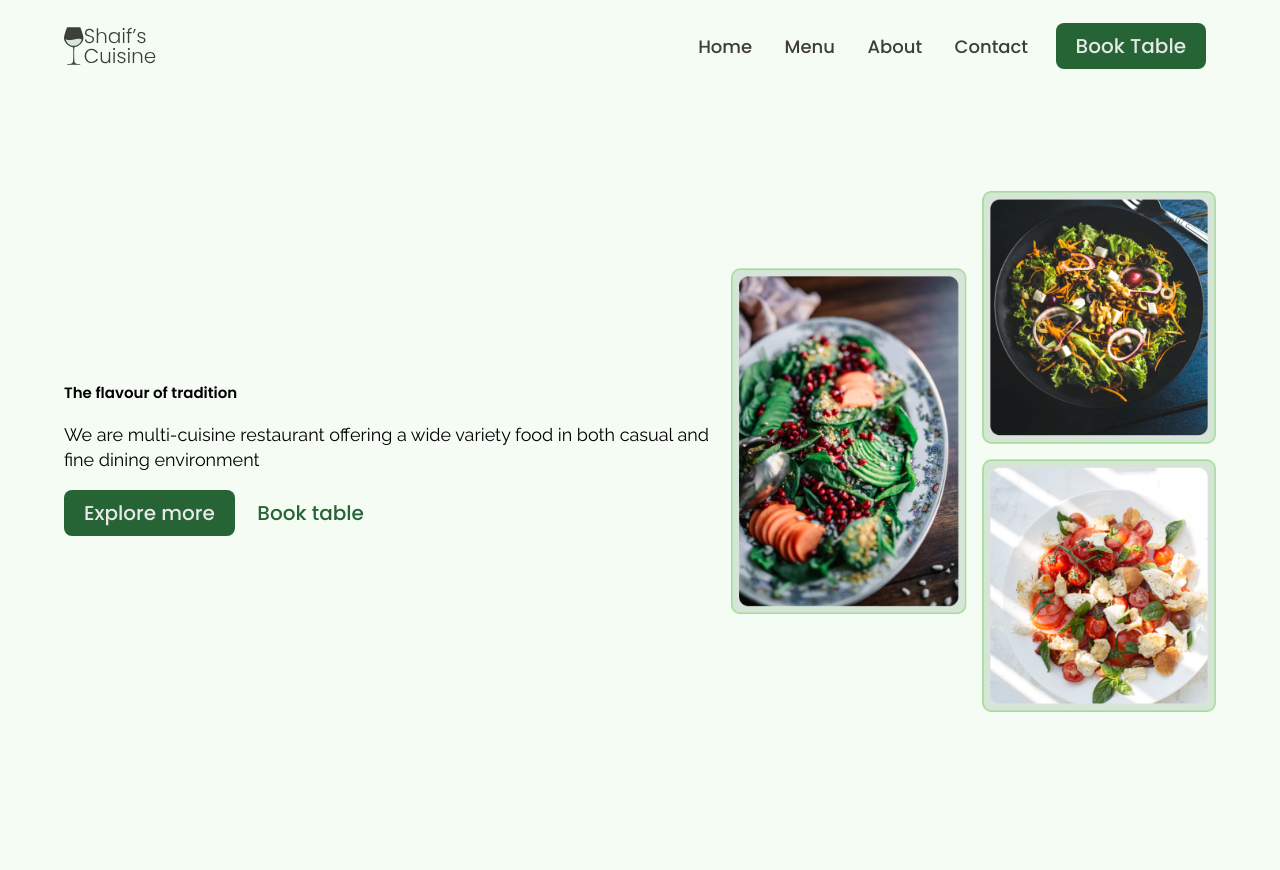
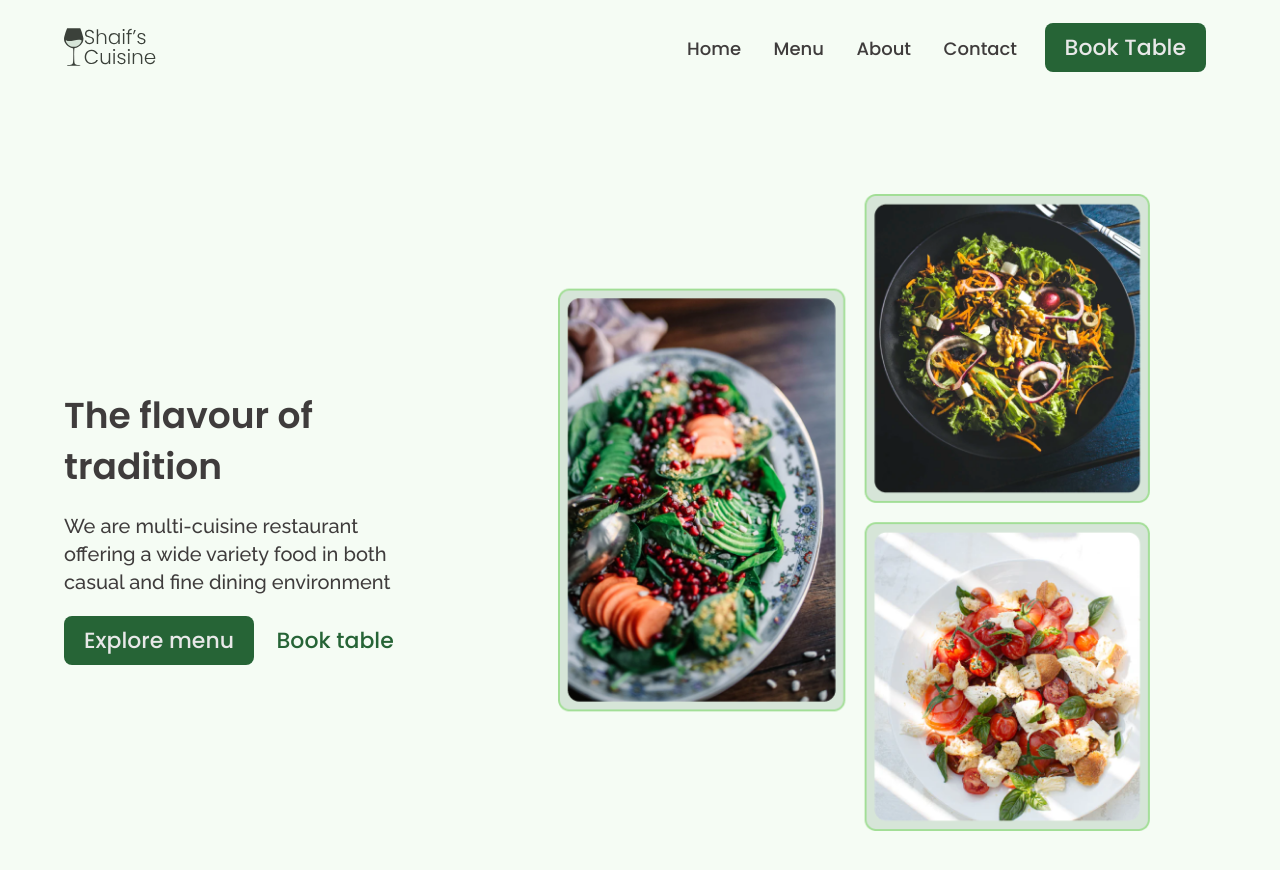
Before and after one commit to wolecodes/Shaif-sCuisineClone, a website built with Vite: page index.html in a window 1280 px wide. Before the commit the page ends 814 px from the top, so only its background shows below. Built offline with nearby package versions, Linux system fonts and the light colour scheme.

Commit message:
hero section code refactoring

```diff
--- a/css/component.css
+++ b/css/component.css
@@ -27,7 +27,7 @@
 }
 .btn{
     font-family: Poppins;
-    font-size: 20px;
+    font-size: 22px;
     font-weight: 500;
     border-radius: 8px;
     padding: 8px 20px;
--- a/css/globalStyles.css
+++ b/css/globalStyles.css
@@ -2,6 +2,7 @@
 html{
     font-size: 10px;
     overflow-x: hidden;
+    box-sizing: border-box;
 }
 :root{
     --green1: #266436;
@@ -19,10 +20,11 @@ body{
     margin: 0;
 }
 p{
-    font-family: 'Raleway', sans-serif;
+    font-family: Raleway;
     font-weight: 400;
     line-height: 1.4em;
     font-size: 1.8rem;
+    margin: 0;
 }
 h1,h2,h3,h4{
     font-family: 'Poppins', sans-serif;
@@ -49,3 +51,17 @@ img{
     height: 100%;
     object-fit: contain;
 }
+.font-xxl{
+    font-size: 3.6rem;
+    font-weight: 600;
+}
+.font-xl{
+    font-size: 2rem;
+    font-weight: 500;
+}
+.font-l{
+    font-size: 1.8rem;
+}
+.font-sm{
+    font-size: 1.4rem
+}
--- a/css/home.css
+++ b/css/home.css
@@ -1,4 +1,28 @@
 .hero__wrapper{
     display: flex;
+    justify-content: center;
     align-items: center;
 }
+.hero__left{
+    flex: 3;
+}
+.hero__right{
+    flex: 4;
+}
+.heroImg__wrapper img{
+    width: 90%;
+}
+.hero__left__items{
+    max-width: 350px;
+}
+.hero__heading{
+    color: var(--black-2);
+    line-height: 1.4em;
+    margin-bottom: 2rem;
+    text-align: left;
+}
+.hero__info{
+    color: var(--black-2);
+    font-weight: 400;
+    margin-bottom: 2rem;
+}
--- a/index.html
+++ b/index.html
@@ -8,6 +8,7 @@
   <link rel="stylesheet" href="css//globalStyles.css">
   <link rel="stylesheet" href="css//component.css">
   <link rel="stylesheet" href="css/home.css">
+  <link rel="stylesheet" href="css/reset.css">
 </head>
 <body>
   <!--- Navigation section-->
@@ -65,20 +66,19 @@
   </div>
    <!---End Navigation section-->
    <!--Hero Section-->
-   <section id="hero">
+   <section class="hero">
     <div class="container">
       <div class="hero__wrapper">
         <div class="hero__left">
-          <div class="hero__left__text">
-            <h1 class="hero__heading">The flavour of tradition</h1>
-            <p class="hero__info">We are multi-cuisine restaurant offering a wide variety food in both casual and fine dining environment</p>
-          </div>
+          <div class="hero__left__items">
+            <h1 class="hero__heading font-xxl">The flavour of tradition</h1>
+            <p class="hero__info font-xl">We are multi-cuisine restaurant offering a wide variety food in both casual and fine dining environment</p>
           <div class="button__wrapper">
-            <a href="#" class="btn primary-btn">Explore more</a>
+            <a href="menu.html" class="btn primary-btn">Explore menu</a>
             <a href="booking.html" class="btn">Book table</a>
           </div>
+          </div>
         </div>
-
         <div class="hero__right">
           <div class="heroImg__wrapper">
             <img src="./assets/heroImg.png" alt="hero image">
@@ -86,8 +86,8 @@
         </div>
       </div>
     </div>
+   </section>
     <!--End of Hero Section-->
-   </section>
   <script src="js/scipt.js"></script>
 </body>
 </html>
```
